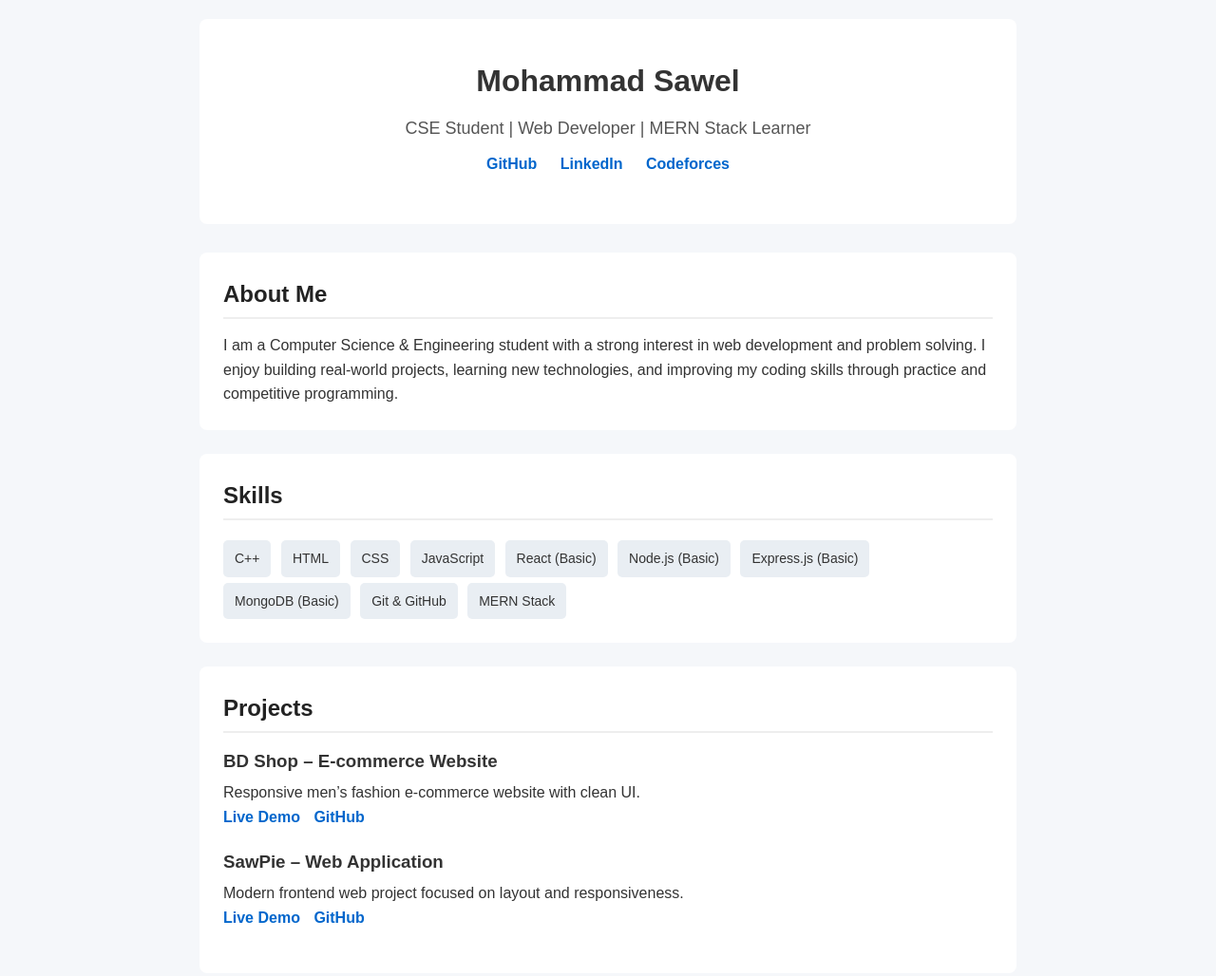
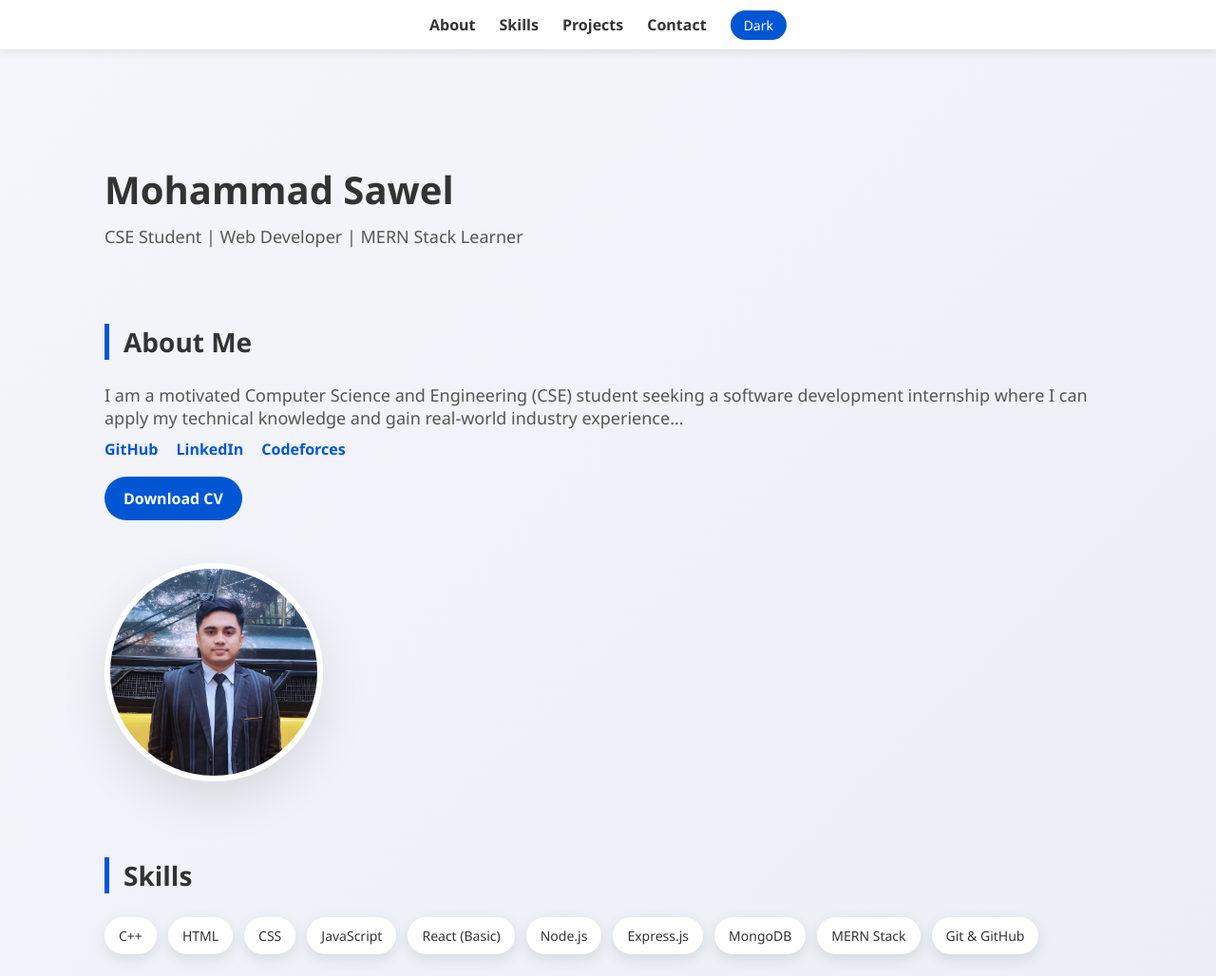
Before and after one commit to sawelmohammad6/sawel-portfolio, a plain HTML site: page index.html in a window 1280 px wide. Shown: the top 1028 px of the page at 95% size. Drawn offline with Linux system fonts and the light colour scheme.

Commit message:
css js added

```diff
--- a/index.html
+++ b/index.html
@@ -4,179 +4,94 @@
   <meta charset="UTF-8" />
   <meta name="viewport" content="width=device-width, initial-scale=1.0" />
   <title>Mohammad Sawel | Portfolio</title>
-
-  <style>
-    * {
-      margin: 0;
-      padding: 0;
-      box-sizing: border-box;
-      font-family: Arial, Helvetica, sans-serif;
-    }
-
-    body {
-      background: #f5f7fa;
-      color: #333;
-      line-height: 1.6;
-    }
-
-    .container {
-      max-width: 900px;
-      margin: auto;
-      padding: 20px;
-    }
-
-    header {
-      text-align: center;
-      padding: 40px 20px;
-      background: #ffffff;
-      border-radius: 8px;
-      margin-bottom: 30px;
-    }
-
-    header h1 {
-      font-size: 32px;
-      margin-bottom: 10px;
-    }
-
-    header p {
-      color: #555;
-      font-size: 18px;
-    }
-
-    .links a {
-      display: inline-block;
-      margin: 10px;
-      text-decoration: none;
-      color: #0066cc;
-      font-weight: bold;
-    }
-
-    section {
-      background: #ffffff;
-      padding: 25px;
-      border-radius: 8px;
-      margin-bottom: 25px;
-    }
-
-    section h2 {
-      margin-bottom: 15px;
-      color: #222;
-      border-bottom: 2px solid #eee;
-      padding-bottom: 5px;
-    }
-
-    .skills span {
-      display: inline-block;
-      background: #e9eef3;
-      padding: 8px 12px;
-      border-radius: 5px;
-      margin: 6px 6px 0 0;
-      font-size: 14px;
-    }
-
-    .project {
-      margin-bottom: 20px;
-    }
-
-    .project h3 {
-      margin-bottom: 5px;
-    }
-
-    .project a {
-      color: #0066cc;
-      text-decoration: none;
-      margin-right: 10px;
-      font-weight: bold;
-    }
-
-    footer {
-      text-align: center;
-      padding: 20px;
-      color: #777;
-      font-size: 14px;
-    }
-
-    @media (max-width: 600px) {
-      header h1 {
-        font-size: 26px;
-      }
-    }
-  </style>
+  <link rel="stylesheet" href="style.css">
 </head>
 
 <body>
+
+<nav>
+  <ul>
+    <li><a href="#about">About</a></li>
+    <li><a href="#skills">Skills</a></li>
+    <li><a href="#projects">Projects</a></li>
+    <li><a href="#contact">Contact</a></li>
+    <li><span class="toggle" onclick="toggleDark()">Dark</span></li>
+  </ul>
+</nav>
+
 <div class="container">
 
-    <!-- HEADER -->
-    <header>
+  <!-- HERO -->
+  <section class="hero" id="about">
+    <div class="hero-text">
       <h1>Mohammad Sawel</h1>
       <p>CSE Student | Web Developer | MERN Stack Learner</p>
+<section class="about" id="about">
+  <h2>About Me</h2>
+  <p>
+    I am a motivated Computer Science and Engineering (CSE) student seeking a
+    software development internship where I can apply my technical knowledge
+    and gain real-world industry experience...
+  </p>
+</section>
 
-      <div class="links">
+      <div class="hero-links">
         <a href="https://github.com/sawelmohammad6" target="_blank">GitHub</a>
         <a href="https://www.linkedin.com/in/mohammad-sawel-2876a62ab/" target="_blank">LinkedIn</a>
         <a href="https://codeforces.com/profile/sawelmohammad6" target="_blank">Codeforces</a>
       </div>
-    </header>
 
-    <!-- ABOUT -->
-    <section>
-      <h2>About Me</h2>
-      <p>
-        I am a Computer Science & Engineering student with a strong interest in
-        web development and problem solving. I enjoy building real-world projects,
-        learning new technologies, and improving my coding skills through practice
-        and competitive programming.
-      </p>
+      <a class="btn" href="Mohammad_Sawel_CV.pdf" download>Download CV</a>
+    </div>
+
+    <img src="./image/portfolio.jpeg" alt="Mohammad Sawel">
   </section>
 
   <!-- SKILLS -->
-    <section>
+  <section id="skills">
     <h2>Skills</h2>
     <div class="skills">
-        <span>C++</span>
-        <span>HTML</span>
-        <span>CSS</span>
-        <span>JavaScript</span>
-        <span>React (Basic)</span>
-        <span>Node.js (Basic)</span>
-        <span>Express.js (Basic)</span>
-        <span>MongoDB (Basic)</span>
-        <span>Git & GitHub</span>
-        <span>MERN Stack</span>
+      <span>C++</span><span>HTML</span><span>CSS</span><span>JavaScript</span>
+      <span>React (Basic)</span><span>Node.js</span><span>Express.js</span>
+      <span>MongoDB</span><span>MERN Stack</span><span>Git & GitHub</span>
     </div>
   </section>
 
   <!-- PROJECTS -->
-    <section>
+  <section id="projects">
     <h2>Projects</h2>
+    <div class="projects">
 
       <div class="project">
-        <h3>BD Shop – E-commerce Website</h3>
-        <p>Responsive men’s fashion e-commerce website with clean UI.</p>
-        <a href="https://bdmenshop.netlify.app/" target="_blank">Live Demo</a>
+        <h3>BD Shop</h3>
+        <p>Men’s fashion e-commerce website with responsive UI.</p>
+        <a href="https://bdmenshop.netlify.app/" target="_blank">Live</a>
         <a href="https://github.com/sawelmohammad6/BdShop" target="_blank">GitHub</a>
       </div>
 
       <div class="project">
-        <h3>SawPie – Web Application</h3>
-        <p>Modern frontend web project focused on layout and responsiveness.</p>
-        <a href="https://sawpie.netlify.app/" target="_blank">Live Demo</a>
+        <h3>SawPie</h3>
+        <p>Frontend web project focused on clean layout and responsiveness.</p>
+        <a href="https://sawpie.netlify.app/" target="_blank">Live</a>
         <a href="https://github.com/sawelmohammad6/SawPie" target="_blank">GitHub</a>
+      </div>
+
     </div>
   </section>
 
   <!-- CONTACT -->
-    <section>
+  <section class="contact" id="contact">
     <h2>Contact</h2>
     <p>Email: sawelmohammad6@gmail.com</p>
     <p>Phone: 01913474094</p>
   </section>
 
+</div>
+
 <footer>
-      © 2026 Mohammad Sawel
+  © 2026 Mohammad Sawel • HTML & CSS Portfolio
 </footer>
 
-  </div>
+<script src="script.js"></script>
 </body>
 </html>
--- /dev/null
+++ b/script.js
@@ -0,0 +1,92 @@
+
+const toggleDark = () => {
+  document.body.classList.toggle("dark");
+  localStorage.setItem(
+    "theme",
+    document.body.classList.contains("dark") ? "dark" : "light"
+  );
+};
+
+// Load saved theme
+if (localStorage.getItem("theme") === "dark") {
+  document.body.classList.add("dark");
+}
+
+document.querySelectorAll('nav a[href^="#"]').forEach(link => {
+  link.addEventListener("click", e => {
+    e.preventDefault();
+    const target = document.querySelector(link.getAttribute("href"));
+    target.scrollIntoView({ behavior: "smooth" });
+  });
+});
+
+
+const sections = document.querySelectorAll("section");
+const navLinks = document.querySelectorAll("nav a");
+
+window.addEventListener("scroll", () => {
+  let current = "";
+
+  sections.forEach(section => {
+    const sectionTop = section.offsetTop - 120;
+    if (pageYOffset >= sectionTop) {
+      current = section.getAttribute("id");
+    }
+  });
+
+  navLinks.forEach(a => {
+    a.classList.remove("active");
+    if (a.getAttribute("href") === `#${current}`) {
+      a.classList.add("active");
+    }
+  });
+});
+
+
+const revealElements = document.querySelectorAll(
+  ".hero, section, .project, footer"
+);
+
+const revealOnScroll = () => {
+  revealElements.forEach(el => {
+    const windowHeight = window.innerHeight;
+    const elementTop = el.getBoundingClientRect().top;
+
+    if (elementTop < windowHeight - 100) {
+      el.classList.add("reveal");
+    }
+  });
+};
+
+window.addEventListener("scroll", revealOnScroll);
+revealOnScroll();
+
+/* =========================
+   BUTTON
+========================= */
+document.querySelectorAll(".btn").forEach(button => {
+  button.addEventListener("click", function (e) {
+    const ripple = document.createElement("span");
+    ripple.classList.add("ripple");
+    this.appendChild(ripple);
+
+    const rect = this.getBoundingClientRect();
+    ripple.style.left = `${e.clientX - rect.left}px`;
+    ripple.style.top = `${e.clientY - rect.top}px`;
+
+    setTimeout(() => ripple.remove(), 600);
+  });
+});
+
+/* =========================
+   PROJECT CARD HOVER
+========================= */
+document.querySelectorAll(".project").forEach(card => {
+  card.addEventListener("mouseenter", () => {
+    card.style.transform = "translateY(-10px) scale(1.02)";
+  });
+
+  card.addEventListener("mouseleave", () => {
+    card.style.transform = "translateY(0) scale(1)";
+  });
+});
--- a/style.css
+++ b/style.css
@@ -0,0 +1,277 @@
+/* =====================
+   ROOT VARIABLES
+===================== */
+:root {
+  --bg: #f4f6fb;
+  --card: #ffffff;
+  --text: #333;
+  --sub: #555;
+  --primary: #0056d2;
+  --shadow: rgba(0, 0, 0, 0.1);
+}
+
+body.dark {
+  --bg: #0f172a;
+  --card: #1e293b;
+  --text: #e5e7eb;
+  --sub: #cbd5f5;
+  --primary: #60a5fa;
+  --shadow: rgba(0, 0, 0, 0.6);
+}
+
+/* =====================
+   GLOBAL
+===================== */
+* {
+  margin: 0;
+  padding: 0;
+  box-sizing: border-box;
+  font-family: "Segoe UI", Tahoma, Geneva, Verdana, sans-serif;
+}
+
+body {
+  background: linear-gradient(135deg, #f4f6fb, #e8ecf4);
+  color: var(--text);
+  transition: background 0.3s ease, color 0.3s ease;
+}
+
+.container {
+  max-width: 1100px;
+  margin: auto;
+  padding: 40px 20px;
+}
+
+a {
+  text-decoration: none;
+}
+
+/* =====================
+   NAVBAR
+===================== */
+nav {
+  position: sticky;
+  top: 0;
+  background: var(--card);
+  box-shadow: 0 2px 10px var(--shadow);
+  z-index: 100;
+}
+
+nav ul {
+  display: flex;
+  justify-content: center;
+  align-items: center;
+  gap: 25px;
+  list-style: none;
+  padding: 15px;
+}
+
+nav a {
+  color: var(--text);
+  font-weight: 600;
+  transition: color 0.3s ease;
+}
+
+nav a:hover,
+nav a.active {
+  color: var(--primary);
+  border-bottom: 2px solid var(--primary);
+  padding-bottom: 4px;
+}
+
+.toggle {
+  cursor: pointer;
+  background: var(--primary);
+  color: #ffffff;
+  padding: 6px 14px;
+  border-radius: 20px;
+  font-size: 14px;
+}
+
+/* =====================
+   HERO SECTION
+===================== */
+.hero {
+  display: flex;
+  align-items: center;
+  justify-content: space-between;
+  gap: 40px;
+  flex-wrap: wrap;
+}
+
+.hero-text h1 {
+  font-size: 40px;
+}
+
+.hero-text p {
+  color: var(--sub);
+  margin: 10px 0;
+  font-size: 18px;
+}
+
+.hero-links a {
+  margin-right: 15px;
+  color: var(--primary);
+  font-weight: 600;
+}
+
+/* PROFILE PHOTO */
+.hero img {
+  width: 230px;
+  height: 230px;
+  border-radius: 50%;
+  object-fit: cover;
+  border: 6px solid var(--card);
+  box-shadow: 0 20px 50px var(--shadow);
+  transition: transform 0.4s ease, box-shadow 0.4s ease;
+}
+
+.hero img:hover {
+  transform: scale(1.08) rotate(1deg);
+  box-shadow: 0 30px 70px var(--shadow);
+}
+
+/* =====================
+   BUTTON
+===================== */
+.btn {
+  display: inline-block;
+  margin-top: 18px;
+  padding: 12px 20px;
+  background: var(--primary);
+  color: #ffffff;
+  border-radius: 25px;
+  font-weight: 600;
+  position: relative;
+  overflow: hidden;
+}
+
+/* Ripple effect */
+.ripple {
+  position: absolute;
+  width: 20px;
+  height: 20px;
+  background: rgba(255, 255, 255, 0.6);
+  border-radius: 50%;
+  transform: scale(0);
+  animation: ripple 0.6s linear;
+}
+
+@keyframes ripple {
+  to {
+    transform: scale(12);
+    opacity: 0;
+  }
+}
+
+/* =====================
+   SECTIONS
+===================== */
+section {
+  margin-top: 80px;
+}
+
+section h2 {
+  font-size: 28px;
+  border-left: 5px solid var(--primary);
+  padding-left: 15px;
+  margin-bottom: 25px;
+}
+
+/* =====================
+   SKILLS
+===================== */
+.skills {
+  display: flex;
+  flex-wrap: wrap;
+  gap: 12px;
+}
+
+.skills span {
+  background: var(--card);
+  padding: 10px 15px;
+  border-radius: 20px;
+  box-shadow: 0 5px 15px var(--shadow);
+  font-size: 14px;
+}
+
+/* =====================
+   PROJECTS GRID
+===================== */
+.projects {
+  display: grid;
+  grid-template-columns: repeat(auto-fit, minmax(280px, 1fr));
+  gap: 25px;
+}
+
+.project {
+  background: var(--card);
+  padding: 25px;
+  border-radius: 14px;
+  box-shadow: 0 20px 35px var(--shadow);
+  transition: transform 0.3s ease;
+}
+
+.project h3 {
+  margin-bottom: 10px;
+}
+
+.project p {
+  color: var(--sub);
+  margin-bottom: 15px;
+}
+
+.project a {
+  color: var(--primary);
+  font-weight: 600;
+  margin-right: 12px;
+}
+
+/* =====================
+   CONTACT
+===================== */
+.contact p {
+  margin-bottom: 8px;
+  font-size: 16px;
+}
+
+/* =====================
+   FOOTER
+===================== */
+footer {
+  margin-top: 80px;
+  padding: 30px;
+  background: var(--card);
+  text-align: center;
+  color: var(--sub);
+  box-shadow: 0 -5px 15px var(--shadow);
+}
+
+/* =====================
+   SCROLL REVEAL
+===================== */
+.hero,
+section,
+footer {
+  opacity: 0;
+  transform: translateY(30px);
+  transition: all 0.7s ease;
+}
+
+.reveal {
+  opacity: 1;
+  transform: translateY(0);
+}
+
+/* =====================
+   RESPONSIVE
+===================== */
+@media (max-width: 768px) {
+  .hero {
+    justify-content: center;
+    text-align: center;
+  }
+
+  .hero img {
+    margin-top: 25px;
+  }
+}
```
Also changed, not shown: image/portfolio.jpeg (renamed from image/portfolio.jpg.jpeg). Lines whose indentation alone changed are shown as unchanged.
